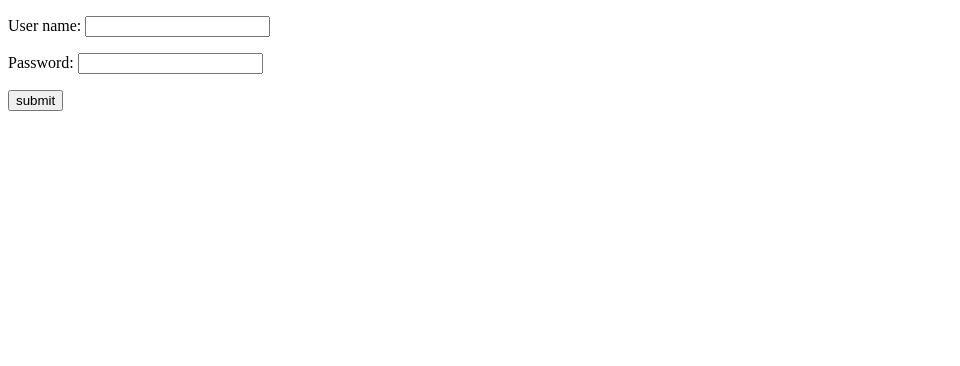
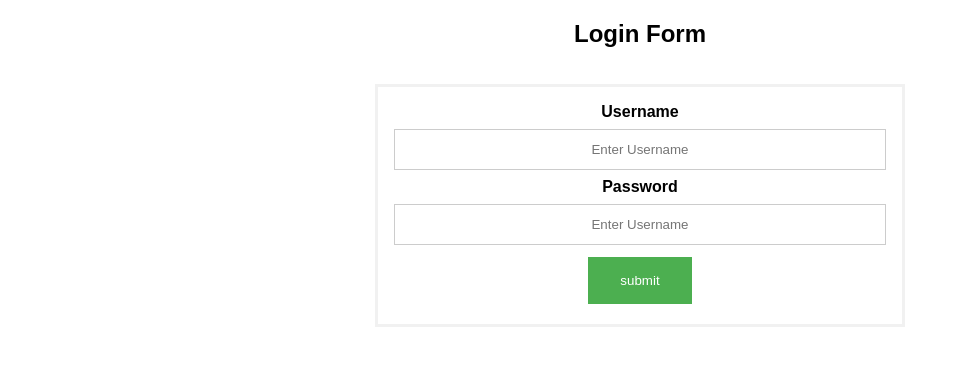
Before and after one commit to upstate-sanford-lab/MRI_website, a Flask app: page /login in a window 1280 px wide. Shown: the top 366 px of the page, without its empty margins (0-960 px from the left). Run offline with Flask 2, Linux system fonts and the light colour scheme.

Commit message:
Update login.html

```diff
--- a/WebApp/templates/login.html
+++ b/WebApp/templates/login.html
@@ -1,16 +1,60 @@
 <!DOCTYPE html>
 <html lang="en">
+<style>
+
+    body {
+        font-family: Arial, Helvetica, sans-serif;
+    }
+    form {
+        border: 3px solid #f1f1f1;
+        display: inline-block;
+        padding: 16px;
+        width: 40%;
+    }
+    h2 {
+        text-align: center;
+    }
+    input[type=text], input[type=password] {
+        width: 100%;
+        padding: 12px 20px;
+        margin: 8px 0;
+        display: inline-block;
+        border: 1px solid #ccc;
+        box-sizing: border-box;
+        text-align: center;
+    }
+    ::placeholder{
+        text-align: center
+    }
+    .container {
+        position: relative;
+        text-align: center;
+        padding: 16px;
+    }
+    input[type = submit]
+    {
+        background-color: #4CAF50;
+        border: none;
+        color: white;
+        padding: 16px 32px;
+        text-decoration: none;
+        margin: 4px 2px;
+        cursor: pointer;
+    }
+</style>
 <head>
-    <title> login page</title>
+    <title> login page </title>
 </head>
 <body>
-    <div>
-        <form method="POST">
-            <p> User name: <input type = "text" name = "username"> </p>
-            <p> Password: <input type = "text" name = "password"> </p>
-            <input type = "submit" value = "submit">
-        </form>
-    </div>
-
+        <h2> Login Form </h2>
+        <div class = "container">
+            <form method="POST">
+                <label for="username"><b>Username</b></label>
+                <input type = "text"  placeholder="Enter Username" name = "username" required>
+                <label for="password"><b>Password</b></label>
+                <input type = "password"  placeholder="Enter Username" name = "password" required>
+                <input type = "submit" value = "submit">
+            </form>
+        </div>
 </body>
 </html>
```
